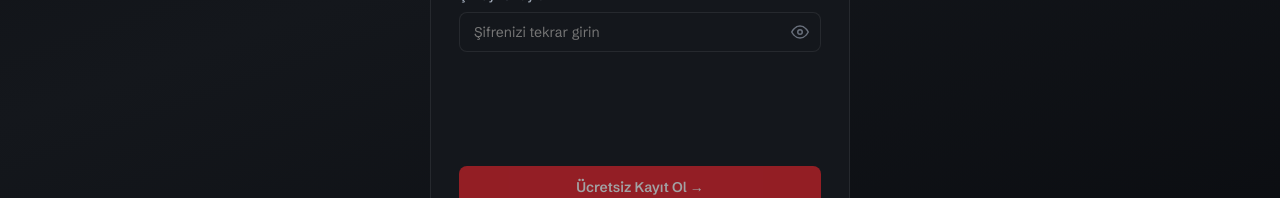
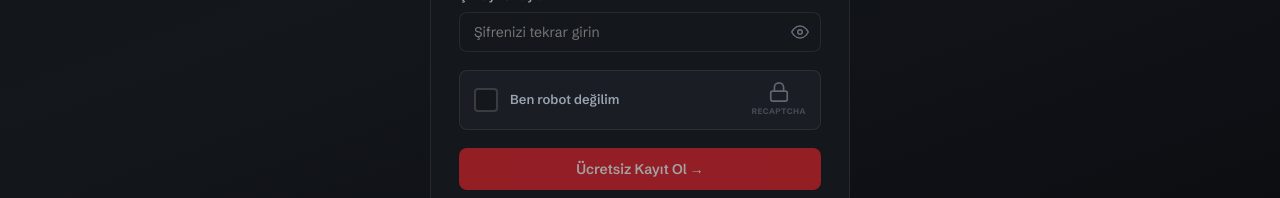
Before and after one commit to mfabey/gamepick, a Next.js app: page /signup in a window 1280 px wide. Shown: the part 736-934 px from the top of the page. Built offline with nearby package versions, Linux system fonts and the light colour scheme; no server answers.

Commit message:
chore(auth): revert to client-side mock checkbox captcha as requested

```diff
--- a/app/context/AuthContext.jsx
+++ b/app/context/AuthContext.jsx
@@ -101,13 +101,12 @@ export function AuthProvider({ children }) {
       .catch(() => {});
   }, [xboxUser]);
 
-  // ── Site hesabı işlemleri ────────────────────────────────────────────────
-  const signup = async ({ name, email, password, captchaToken }) => {
+  const signup = async ({ name, email, password }) => {
     try {
       const res = await fetch('/api/auth/register', {
         method: 'POST',
         headers: { 'Content-Type': 'application/json' },
-        body: JSON.stringify({ name, email, password, captchaToken }),
+        body: JSON.stringify({ name, email, password }),
       });
       const data = await res.json();
       if (!res.ok || !data.ok) return { error: data.error || 'Kayıt başarısız.' };
--- a/app/signup/page.jsx
+++ b/app/signup/page.jsx
@@ -1,8 +1,7 @@
 'use client';
 
-import { useState, useEffect } from 'react';
+import { useState } from 'react';
 import Link from 'next/link';
-import Script from 'next/script';
 import { useRouter } from 'next/navigation';
 import { useAuth } from '../context/AuthContext';
 import { useLanguage } from '../context/LanguageContext';
@@ -22,50 +21,18 @@ export default function SignupPage() {
   const [error,               setError]               = useState('');
   const [loading,             setLoading]             = useState(false);
   const [captchaChecked,      setCaptchaChecked]      = useState(false);
-  const [captchaToken,        setCaptchaToken]        = useState(null);
+  const [captchaLoading,      setCaptchaLoading]      = useState(false);
   const [registered,          setRegistered]          = useState(false);
   const [isMock,              setIsMock]              = useState(false);
 
-  useEffect(() => {
-    const renderCaptcha = () => {
-      if (window.grecaptcha && window.grecaptcha.enterprise) {
-        try {
-          const container = document.getElementById('recaptcha-container');
-          if (container && container.innerHTML === '') {
-            window.grecaptcha.enterprise.render('recaptcha-container', {
-              sitekey: process.env.NEXT_PUBLIC_FIREBASE_RECAPTCHA_SITE_KEY,
-              action: 'signup',
-              callback: (token) => {
-                setCaptchaChecked(true);
-                setCaptchaToken(token);
-              },
-              'expired-callback': () => {
-                setCaptchaChecked(false);
-                setCaptchaToken(null);
-              },
-              'error-callback': () => {
-                setCaptchaChecked(false);
-                setCaptchaToken(null);
-              },
-              theme: 'dark'
-            });
-          }
-        } catch (e) {
-          console.warn('reCAPTCHA render error:', e);
-        }
-      }
-    };
-
-    window.onloadCallback = renderCaptcha;
-
-    if (window.grecaptcha && window.grecaptcha.enterprise) {
-      renderCaptcha();
-    }
-
-    return () => {
-      delete window.onloadCallback;
-    };
-  }, []);
+  const handleCaptchaClick = () => {
+    if (captchaChecked || captchaLoading) return;
+    setCaptchaLoading(true);
+    setTimeout(() => {
+      setCaptchaLoading(false);
+      setCaptchaChecked(true);
+    }, 1000);
+  };
 
   const handleSubmit = async (e) => {
     e.preventDefault();
@@ -78,13 +45,13 @@ export default function SignupPage() {
       setError(lang === 'tr' ? 'Şifreler eşleşmiyor.' : 'Passwords do not match.');
       return;
     }
-    if (!captchaChecked || !captchaToken) {
+    if (!captchaChecked) {
       setError(lang === 'tr' ? 'Lütfen robot olmadığınızı doğrulayın.' : 'Please verify that you are not a robot.');
       return;
     }
 
     setLoading(true);
-    const result = await signup({ name, email, password, captchaToken });
+    const result = await signup({ name, email, password });
     if (result.ok) {
       setIsMock(!!result.mock);
       setRegistered(true);
@@ -342,21 +309,55 @@ export default function SignupPage() {
               </div>
             </div>
 
-            {/* Real Firebase reCAPTCHA Enterprise Container */}
-            <div
-              id="recaptcha-container"
-              style={{
-                display: 'flex',
-                justifyContent: 'center',
-                marginBottom: 18,
-                minHeight: '78px'
-              }}
-            />
+            {/* Custom reCAPTCHA v2 Mock Checkbox */}
+            <div style={{
+              display: 'flex', alignItems: 'center', justifyContent: 'space-between',
+              padding: '10px 14px', border: '1.5px solid var(--border)', borderRadius: 8,
+              background: 'var(--bg-hover)', marginBottom: 18,
+              userSelect: 'none',
+            }}>
+              <div style={{ display: 'flex', alignItems: 'center', gap: 12 }}>
+                <div
+                  onClick={handleCaptchaClick}
+                  style={{
+                    width: 24, height: 24, borderRadius: 4,
+                    border: captchaChecked ? '2px solid #22c55e' : '2px solid var(--border-hover)',
+                    background: captchaChecked ? '#22c55e' : 'var(--bg-card)',
+                    display: 'flex', alignItems: 'center', justifyContent: 'center',
+                    cursor: (captchaChecked || captchaLoading) ? 'default' : 'pointer',
+                    position: 'relative',
+                    transition: 'all 0.2s',
+                  }}
+                >
+                  {captchaLoading && (
+                    <div style={{
+                      width: 12, height: 12, borderRadius: '50%',
+                      border: '2px solid var(--accent)', borderTopColor: 'transparent',
+                      animation: 'captcha-spin 0.6s linear infinite'
+                    }} />
+                  )}
+                  {captchaChecked && (
+                    <svg width="14" height="14" viewBox="0 0 24 24" fill="none" stroke="#fff" strokeWidth="3.5" strokeLinecap="round" strokeLinejoin="round">
+                      <polyline points="20 6 9 17 4 12" />
+                    </svg>
+                  )}
+                </div>
+                <span
+                  onClick={handleCaptchaClick}
+                  style={{ fontSize: 13, fontWeight: 600, color: 'var(--text-2)', cursor: (captchaChecked || captchaLoading) ? 'default' : 'pointer' }}
+                >
+                  {lang === 'tr' ? 'Ben robot değilim' : "I'm not a robot"}
+                </span>
+              </div>
 
-            <Script
-              src="https://www.google.com/recaptcha/enterprise.js?onload=onloadCallback&render=explicit"
-              strategy="afterInteractive"
-            />
+              <div style={{ display: 'flex', flexDirection: 'column', alignItems: 'center', opacity: 0.55 }}>
+                <svg width="22" height="22" viewBox="0 0 24 24" fill="none" stroke="currentColor" strokeWidth="1.8" style={{ color: 'var(--text-2)' }}>
+                  <rect x="3" y="11" width="18" height="11" rx="2" ry="2" />
+                  <path d="M7 11V7a5 5 0 0 1 10 0v4" />
+                </svg>
+                <span style={{ fontSize: 8, fontWeight: 700, color: 'var(--text-3)', marginTop: 2, textTransform: 'uppercase', letterSpacing: '0.5px' }}>reCAPTCHA</span>
+              </div>
+            </div>
 
             <button
               type="submit" disabled={loading || !captchaChecked}
@@ -373,6 +374,12 @@ export default function SignupPage() {
                 : (lang === 'tr' ? 'Ücretsiz Kayıt Ol →' : 'Sign Up for Free →')}
             </button>
 
+            <style>{`
+              @keyframes captcha-spin {
+                to { transform: rotate(360deg); }
+              }
+            `}</style>
+
             <p style={{ fontSize: 11, color: 'var(--text-3)', textAlign: 'center', marginTop: 14 }}>
               {lang === 'tr'
                 ? 'Kayıt olarak Kullanım Şartlarını kabul etmiş olursunuz.'
```
Also changed, not shown: app/api/auth/register/route.js (+2 -6 lines).
